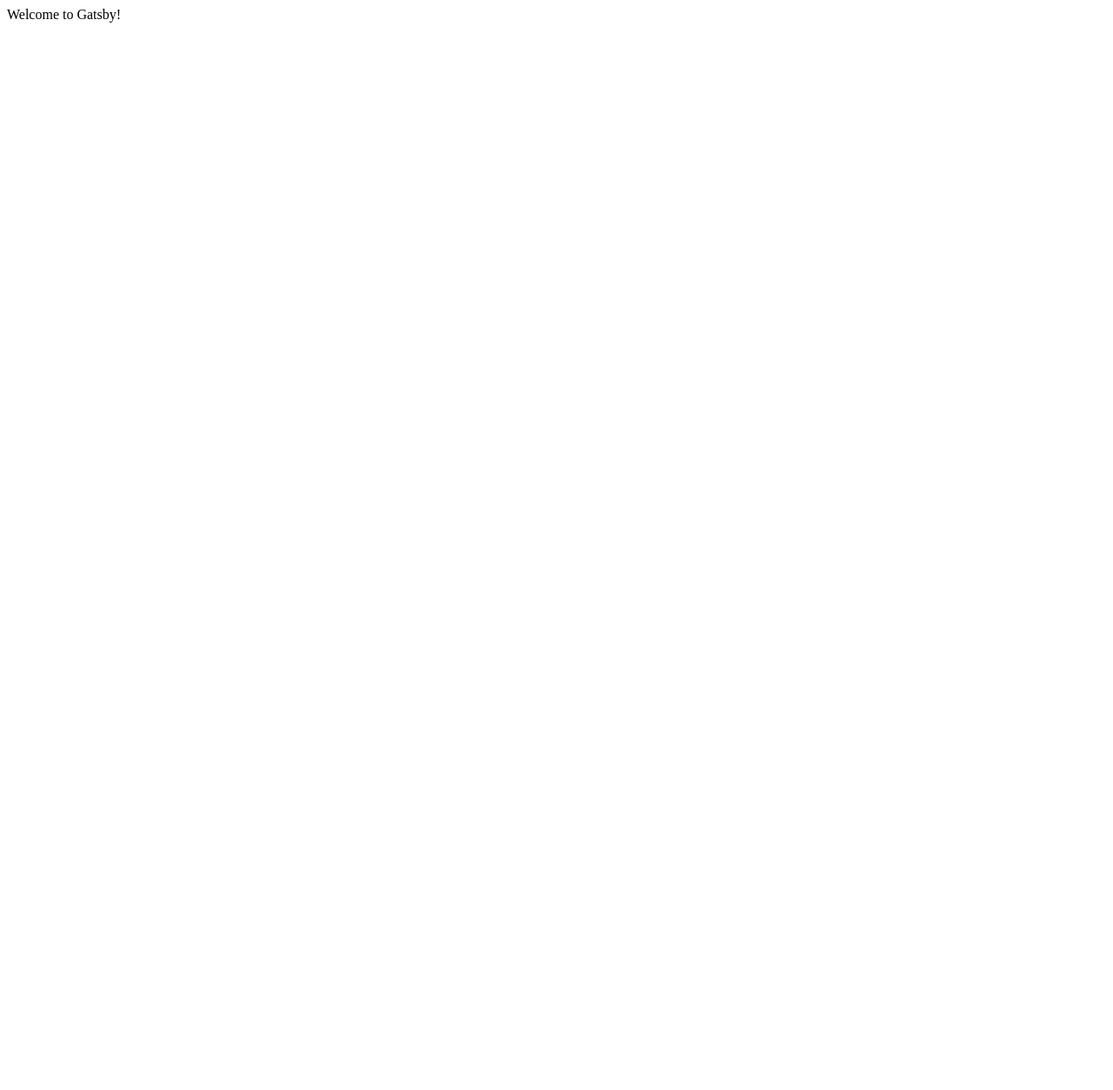
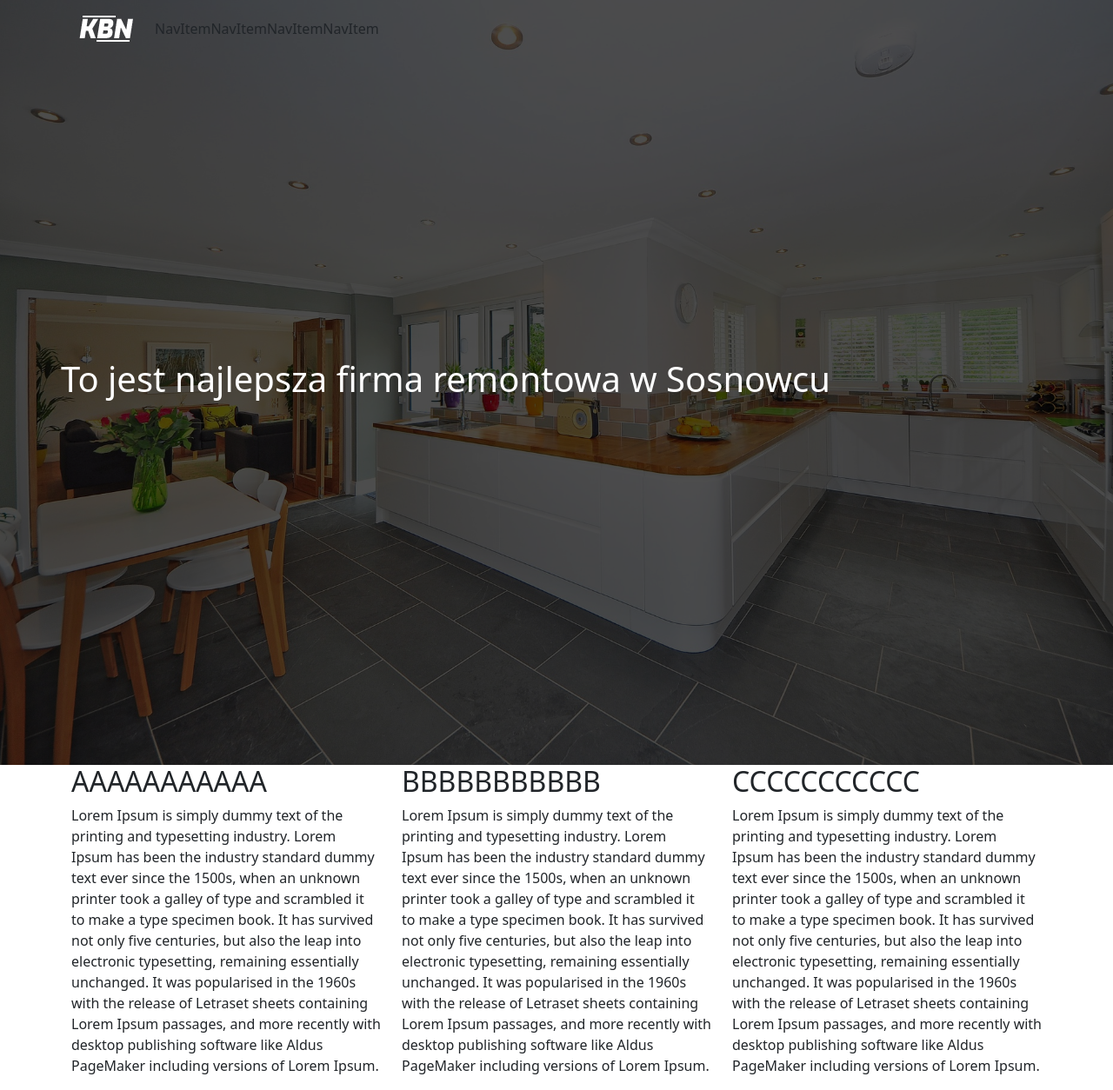
Before and after one commit to fishka11/business-card-website-2, a Gatsby site: page / in a window 1280 px wide. Shown: the whole page at 87% size. Before the commit the page ends 800 px from the top, so only its background shows below. Built offline with nearby package versions, Linux system fonts and the light colour scheme; Gatsby itself is replaced by a stand-in of ours.

Commit message:
Beginning og Hero component

```diff
--- a/gatsby-config.js
+++ b/gatsby-config.js
@@ -6,5 +6,16 @@
 
 module.exports = {
   /* Your site config here */
-  plugins: [],
-}
+  plugins: [
+    {
+      resolve: 'gatsby-plugin-sass',
+      options: {
+        cssLoaderOptions: {
+          modules: {
+            exportLocalsConvention: 'camelCaseOnly',
+          },
+        },
+      },
+    },
+  ],
+};
--- /dev/null
+++ b/src/components/header.js
@@ -0,0 +1,42 @@
+import React from 'react';
+import { Link } from 'gatsby';
+import Nav from 'react-bootstrap/Nav';
+import Navbar from 'react-bootstrap/Navbar';
+import Container from 'react-bootstrap/Container';
+import logo from '../assets/brand-name.png';
+import '../styles/main.scss';
+
+const Header = () => (
+  <header className="navigation">
+    <Navbar
+      className="navBar"
+      fixed="top"
+      collapseOnSelect
+      expand="xl"
+      variant="dark"
+    >
+      <Container>
+        <Navbar.Toggle aria-controls="responsive-navbar-nav" />
+        <Navbar.Brand>
+          <Link to="/" activeClassName="active">
+            <img
+              src={logo}
+              width="auto"
+              height="auto"
+              alt="Logo - Nazwa firmy"
+            />
+            <span className="visually-hidden">(current)</span>
+          </Link>
+        </Navbar.Brand>
+        <Navbar.Collapse id="responsive-navbar-nav">
+          <Nav>NavItem</Nav>
+          <Nav>NavItem</Nav>
+          <Nav>NavItem</Nav>
+          <Nav>NavItem</Nav>
+        </Navbar.Collapse>
+      </Container>
+    </Navbar>
+  </header>
+);
+
+export default Header;
--- /dev/null
+++ b/src/components/hero.js
@@ -0,0 +1,38 @@
+import React, { useRef, useEffect } from 'react';
+import PropTypes from 'prop-types';
+import { Container, Row } from 'react-bootstrap';
+import { gsap, Power3 } from 'gsap';
+
+import '../styles/main.scss';
+import * as heroStyles from './hero.module.scss';
+
+const Hero = ({ manifest }) => {
+  const bkgRef = useRef();
+  useEffect(() => {
+    const bkg = bkgRef.current;
+    gsap.set([bkg], { autoAlpha: 0 });
+    gsap.to(bkg, {
+      duration: 0.6,
+      ease: Power3.easeOut,
+      autoAlpha: 1,
+      delay: 0.5,
+    });
+  });
+  return (
+    <section>
+      <Container fluid className={heroStyles.hero} ref={bkgRef}>
+        <Container className={heroStyles.innerContainer}>
+          <Row className={heroStyles.lead}>
+            <h1>{manifest}</h1>
+          </Row>
+        </Container>
+      </Container>
+    </section>
+  );
+};
+
+Hero.propTypes = {
+  manifest: PropTypes.string.isRequired,
+};
+
+export default Hero;
--- /dev/null
+++ b/src/components/hero.module.scss
@@ -0,0 +1,32 @@
+.hero {
+    position: relative;
+    background-color: black;
+    visibility: hidden;
+}
+
+.hero::before {
+    display: block;
+    position: absolute;
+    left: 0;
+    right: 0;
+    width: 100%;
+    height: 100%;
+    content: "";
+    background: rgb(0, 0, 0) url(../assets/hero-background.jpg) center no-repeat;
+    background-size: cover;
+    opacity: .3;
+}
+
+.innerContainer {
+    position: relative;
+    padding-left: 0;
+    padding-right: 0;
+}
+
+.lead {
+    color: white;
+    width: 100%;
+    height: 110vh;
+    justify-content: center;
+    align-items: center;
+}
--- /dev/null
+++ b/src/components/strongPoints.js
@@ -0,0 +1,57 @@
+import React from 'react';
+import { Container, Row, Col } from 'react-bootstrap';
+
+import '../styles/main.scss';
+
+const StrongPoints = () => (
+  <section>
+    <Container>
+      <Row>
+        <Col>
+          <h2>AAAAAAAAAAA</h2>
+          <p>
+            Lorem Ipsum is simply dummy text of the printing and typesetting
+            industry. Lorem Ipsum has been the industry standard dummy text ever
+            since the 1500s, when an unknown printer took a galley of type and
+            scrambled it to make a type specimen book. It has survived not only
+            five centuries, but also the leap into electronic typesetting,
+            remaining essentially unchanged. It was popularised in the 1960s
+            with the release of Letraset sheets containing Lorem Ipsum passages,
+            and more recently with desktop publishing software like Aldus
+            PageMaker including versions of Lorem Ipsum.
+          </p>
+        </Col>
+        <Col>
+          <h2>BBBBBBBBBBB</h2>
+          <p>
+            Lorem Ipsum is simply dummy text of the printing and typesetting
+            industry. Lorem Ipsum has been the industry standard dummy text ever
+            since the 1500s, when an unknown printer took a galley of type and
+            scrambled it to make a type specimen book. It has survived not only
+            five centuries, but also the leap into electronic typesetting,
+            remaining essentially unchanged. It was popularised in the 1960s
+            with the release of Letraset sheets containing Lorem Ipsum passages,
+            and more recently with desktop publishing software like Aldus
+            PageMaker including versions of Lorem Ipsum.
+          </p>
+        </Col>
+        <Col>
+          <h2>CCCCCCCCCCC</h2>
+          <p>
+            Lorem Ipsum is simply dummy text of the printing and typesetting
+            industry. Lorem Ipsum has been the industry standard dummy text ever
+            since the 1500s, when an unknown printer took a galley of type and
+            scrambled it to make a type specimen book. It has survived not only
+            five centuries, but also the leap into electronic typesetting,
+            remaining essentially unchanged. It was popularised in the 1960s
+            with the release of Letraset sheets containing Lorem Ipsum passages,
+            and more recently with desktop publishing software like Aldus
+            PageMaker including versions of Lorem Ipsum.
+          </p>
+        </Col>
+      </Row>
+    </Container>
+  </section>
+);
+
+export default StrongPoints;
--- a/src/pages/index.js
+++ b/src/pages/index.js
@@ -1,5 +1,7 @@
-import React from "react"
+import React from 'react';
+import HomeTemplate from '../templates/homeTemplate';
+import '../styles/main.scss';
 
-export default function Home() {
-  return <div>Welcome to Gatsby!</div>
-}
+const Home = () => <HomeTemplate />;
+
+export default Home;
--- /dev/null
+++ b/src/styles/main.scss
@@ -0,0 +1,11 @@
+// $navbar-light-color: #fff;
+// $navbar-light-hover-color: #fff;
+// $navbar-light-active-color: #fff;
+// $navbar-padding-y: 0;
+
+// $blue: #0952b0;
+// $red: #ca1818;
+
+// $body-bg: #f5f3f5;
+
+@import '~bootstrap/scss/bootstrap';
--- /dev/null
+++ b/src/templates/homeTemplate.js
@@ -0,0 +1,13 @@
+import React from 'react';
+import Hero from '../components/hero';
+import StrongPoints from '../components/strongPoints';
+import Layout from './layout';
+
+const HomeTemplate = () => (
+  <Layout>
+    <Hero manifest="To jest najlepsza firma remontowa w Sosnowcu" />
+    <StrongPoints />
+  </Layout>
+);
+
+export default HomeTemplate;
--- /dev/null
+++ b/src/templates/layout.js
@@ -0,0 +1,11 @@
+import React from 'react';
+import Header from '../components/header';
+
+const Layout = ({ children }) => (
+  <>
+    <Header />
+    {children}
+  </>
+);
+
+export default Layout;
--- /dev/null
+++ b/src/templates/siteTemplate.js
@@ -0,0 +1,6 @@
+import React from 'react';
+import Layout from './layout';
+
+const HomeTemplate = () => <Layout />;
+
+export default HomeTemplate;
```
Also changed, not shown: package.json (+7 -1 lines), src/pages/404.js (added, +7 -0 lines), src/assets/brand-name.png (added), src/assets/hero-background.jpg (added), 1 other file.
